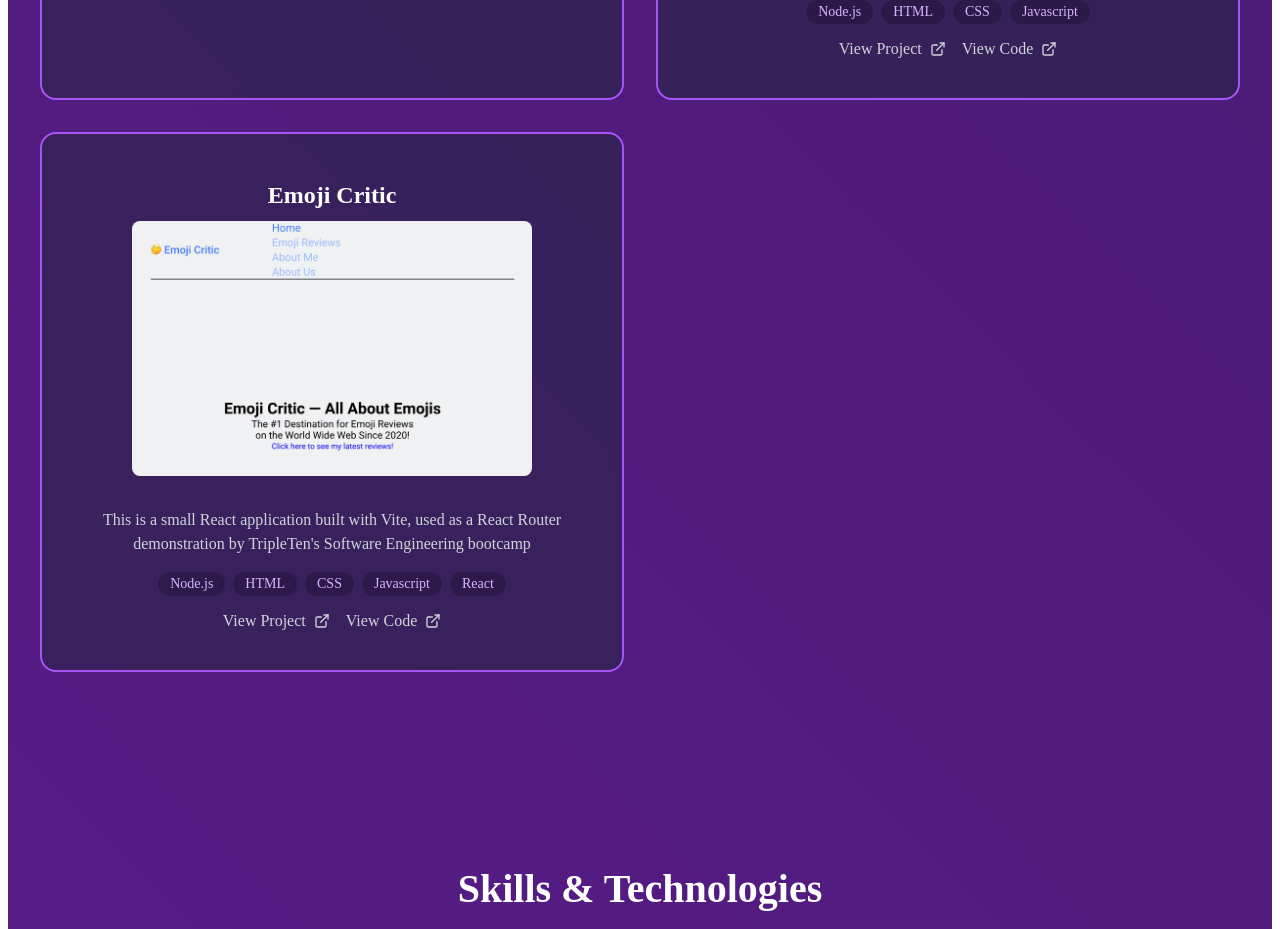
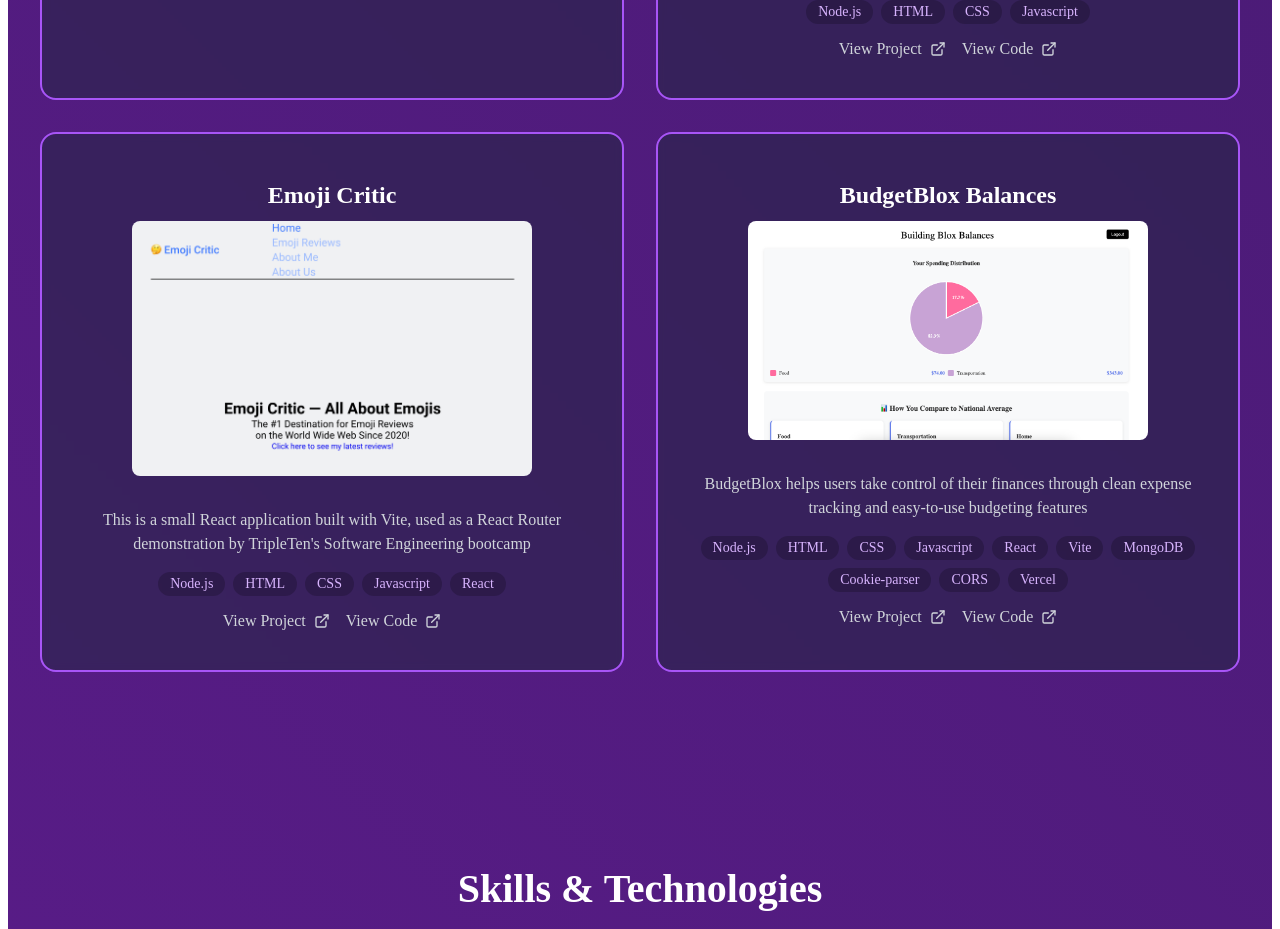
Before and after one commit to cpeterson27/portfolio, a React (Create React App) app: page / in a window 1280 px wide. Shown: the part 3098-4027 px from the top of the page. Built offline with nearby package versions, Linux system fonts and the light colour scheme.

Commit message:
Add new project

```diff
--- a/src/data/portfolio.js
+++ b/src/data/portfolio.js
@@ -95,6 +95,17 @@ export const portfolioData = {
       tags: ["Node.js", "HTML", "CSS", "Javascript", "React"],
       link: "https://cpeterson27.github.io/react-router-demo/",
       code: "git clone https://github.com/cpeterson27/react-router-demo.git",
+    },
+       {
+      id: 9,
+      title: "BudgetBlox Balances",
+      image: process.env.PUBLIC_URL + "/images/budgetblox.png",
+      alt: "BudgetBlox Balances",
+      description:
+        "BudgetBlox helps users take control of their finances through clean expense tracking and easy-to-use budgeting features",
+      tags: ["Node.js", "HTML", "CSS", "Javascript", "React", "Vite", "MongoDB", "Cookie-parser", "CORS", "Vercel"],
+      link: "https://budgetblox-rxr8z03sm-cassies-projects-67fd5d41.vercel.app/dashboard",
+      code: "https://github.com/cpeterson27/budgetblox.git",
     },
   ],
   education: [
```
Also changed, not shown: public/images/budgetblox.png (added).
